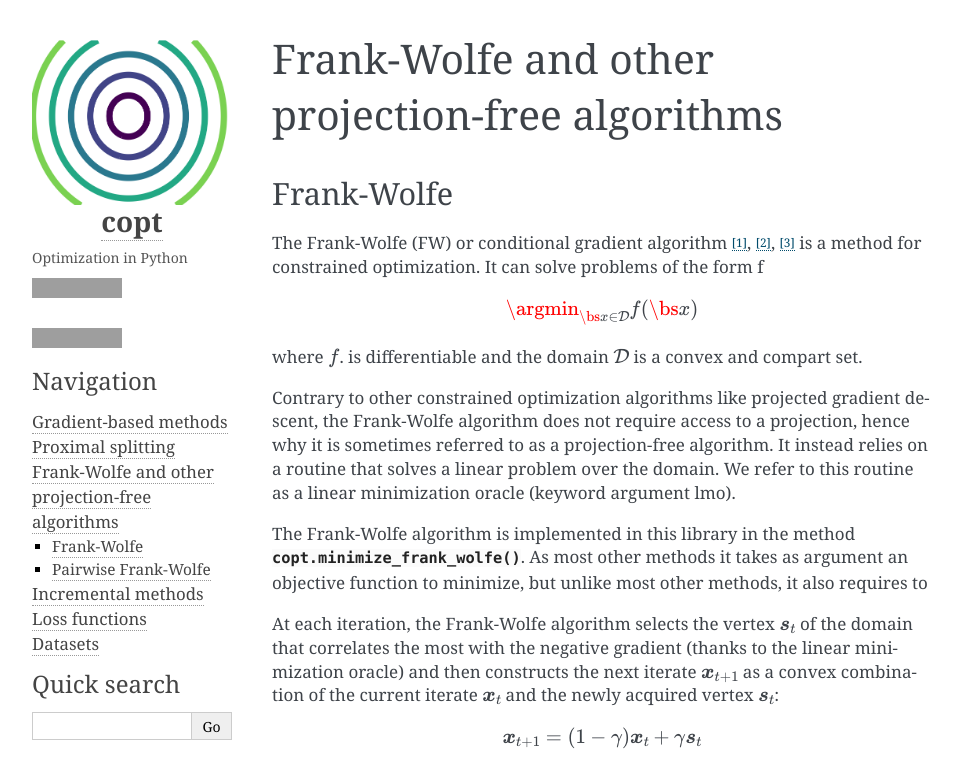
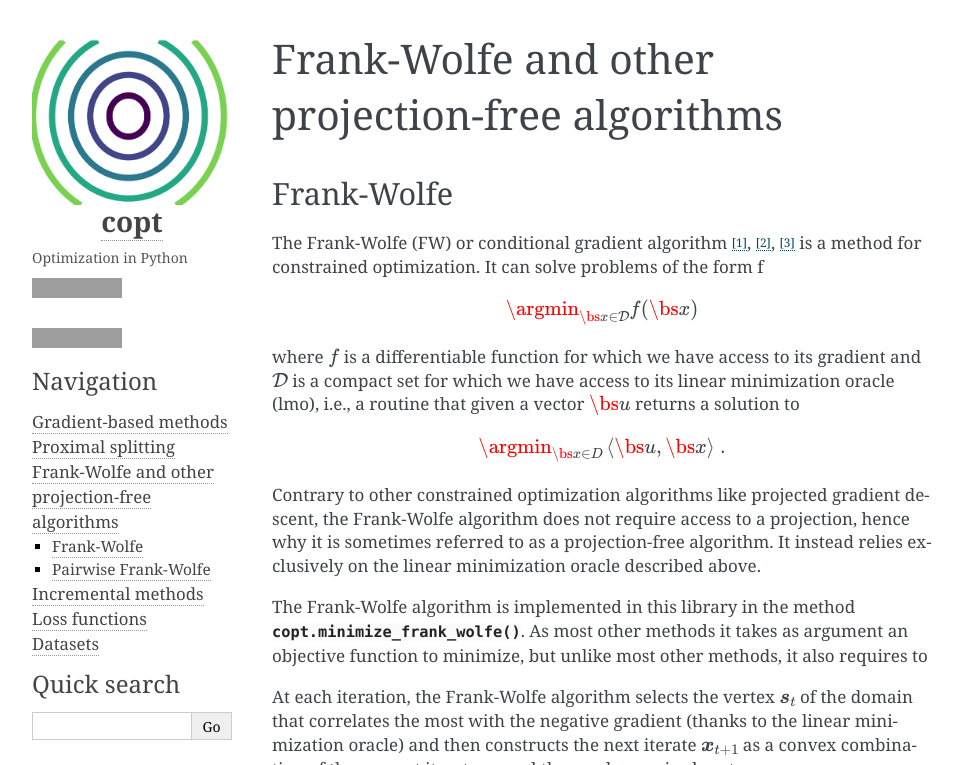
Before and after one commit to openopt/copt, a Sphinx documentation site: the page built from doc/frank_wolfe.rst, in a window 1280 px wide and 900 px high, cut to the strip 0-765 px from the top of the window. Shown: the whole strip, without its empty margins (148-1111 px from the left). Built offline with Sphinx 7.4.7, drawn with Linux system fonts in a browser that asks for light colours; pages that are not in the unit, such as notebooks, are missing from menus; grey boxes are pictures that could not be loaded.

Commit message:
cosmetic

```diff
--- a/doc/frank_wolfe.rst
+++ b/doc/frank_wolfe.rst
@@ -12,9 +12,16 @@ The Frank-Wolfe (FW) or conditional gradient algorithm [1]_, [2]_, [3]_ is a met
 .. math::
       \argmin_{\bs{x} \in \mathcal{D}} f(\bs{x})
 
-where :math:`f`. is differentiable and the domain :math:`\mathcal{D}` is a convex and compart set.
+where :math:`f` is a differentiable function for which we have access to its
+gradient and :math:`\mathcal{D}` is a compact set for which we have access to its
+linear minimization oracle (lmo), i.e., a routine that given a vector
+:math:`\bs{u}` returns a solution to
 
-Contrary to other constrained optimization algorithms like projected gradient descent, the Frank-Wolfe algorithm does not require access to a projection, hence why it is sometimes referred to as a projection-free algorithm. It instead relies on a routine that solves a linear problem over the domain. We refer to this routine as a linear minimization oracle (keyword argument lmo).
+.. math::
+    \argmin_{\bs{x} \in D}\, \langle\bs{u}, \bs{x}\rangle~.
+
+
+Contrary to other constrained optimization algorithms like projected gradient descent, the Frank-Wolfe algorithm does not require access to a projection, hence why it is sometimes referred to as a projection-free algorithm. It instead relies exclusively on the linear minimization oracle described above.
 
 The Frank-Wolfe algorithm is implemented in this library in the method :meth:`copt.minimize_frank_wolfe`. As most other methods it takes as argument an objective function to minimize, but unlike most other methods, it also requires to
 
```
Also changed, not shown: 2 other files.
